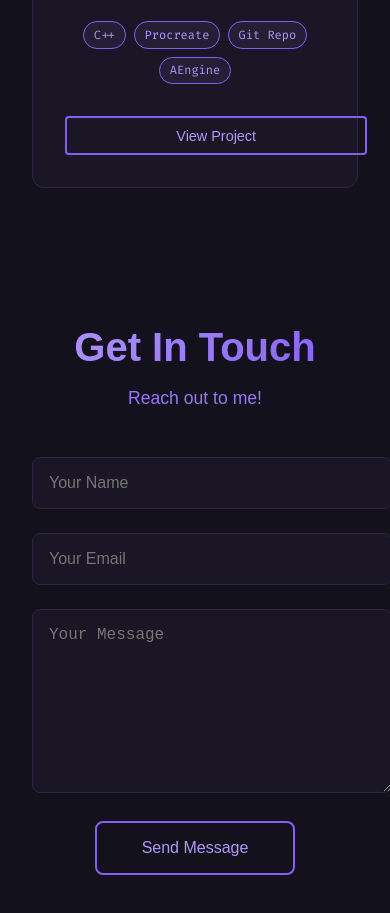
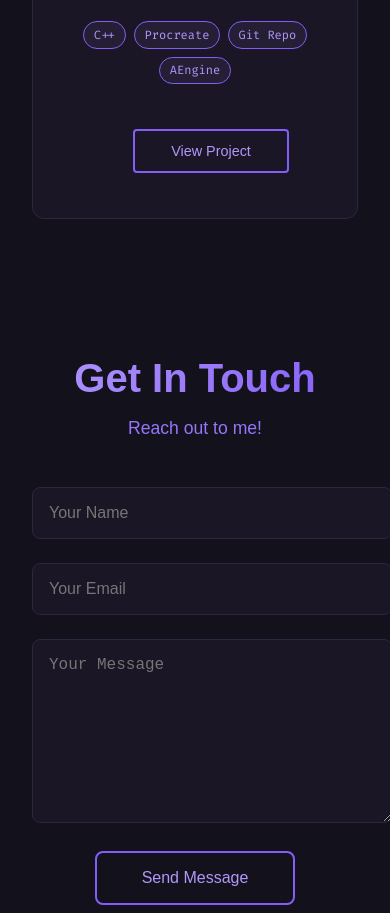
Before and after one commit to dayton02/Portfolio_2025, a plain HTML site: page Portfolio Website 2025/index.html in a window 390 px wide. Shown: the part 3482-4395 px from the top of the page. Drawn offline with nearby package versions, Linux system fonts and the light colour scheme.

Commit message:
omg responsiveeeeeeeeeeee

```diff
--- a/Portfolio Website 2025/css/styles.css
+++ b/Portfolio Website 2025/css/styles.css
@@ -1520,6 +1520,7 @@ textarea:focus {
 
 /* Mobile Devices */
 @media (max-width: 768px) {
+
     /* Code Display */
     .code-content {
         padding: 1rem;
@@ -1661,10 +1662,40 @@ textarea:focus {
     .art-item img {
         height: 200px;
     }
+
+    /* Projects link button */
+    .project-links {
+        display: flex;
+        flex-wrap: wrap;
+        justify-content: center;
+        gap: 1rem;
+    }
+
+    .project-link {
+        color: #B197FC;
+        text-decoration: none;
+        padding: 0.8rem 1rem;
+        border: 2px solid #845EF7;
+        border-radius: 4px;
+        transition: all 0.3s ease;
+        display: inline-flex;
+        align-items: center;
+        justify-content: center;
+        gap: 0.5rem;
+        text-align: center;
+        line-height: 1;
+        min-width: 140px;
+        flex: 0 1 auto;
+    }
 }
 
 /* Small Mobile Devices */
 @media (max-width: 480px) {
+    .project-links {
+        padding: 0.8rem 1rem;
+        width: 100%;
+    }
+
     .code-content {
         max-height: 300px;
     }
@@ -1688,13 +1719,26 @@ textarea:focus {
     }
 
     .project-links {
-        flex-direction: column;
+        display: flex;
         gap: 1rem;
+        flex-wrap: wrap;
     }
 
     .project-link {
-        width: 100%;
+        color: #B197FC;
+        text-decoration: none;
+        padding: 0.8rem 1rem;
+        border: 2px solid #845EF7;
+        border-radius: 4px;
+        transition: all 0.3s ease;
+        display: inline-flex;
+        align-items: center;
         justify-content: center;
+        gap: 0.5rem;
+        text-align: center;
+        line-height: 1;
+        min-width: 120px;
+
     }
 
     .nav-arrow {
```
